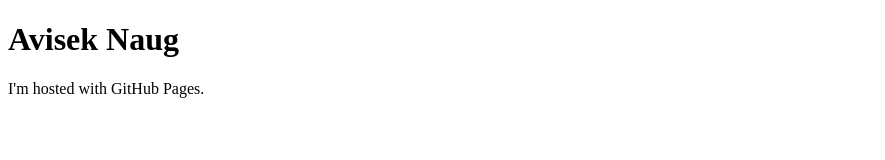
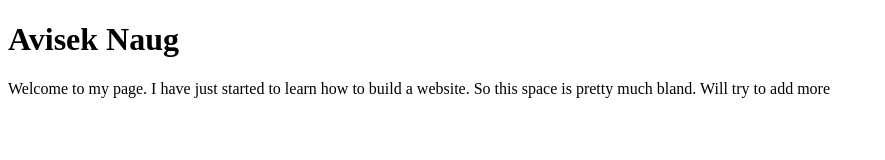
Before and after one commit to AvisekNaug/WrizuVandy.github.io, a plain HTML site: page index.html in a window 1280 px wide. Shown: the whole page, without its empty margins (0-885 px from the left). Drawn offline with Linux system fonts and the light colour scheme.

Commit message:
Changed description

```diff
--- a/index.html
+++ b/index.html
@@ -2,6 +2,6 @@
 <html>
 <body>
 <h1>Avisek Naug</h1>
-<p>I'm hosted with GitHub Pages.</p>
+<p>Welcome to my page. I have just started to learn how to build a website. So this space is pretty much bland. Will try to add more</p>
 </body>
 </html>
```
